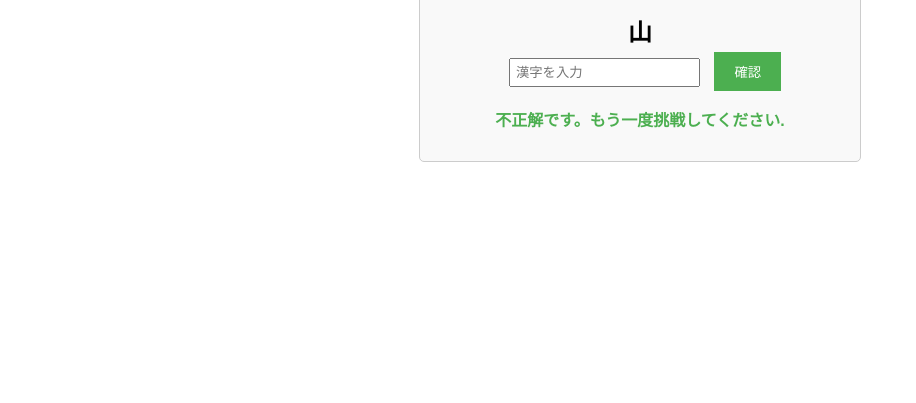
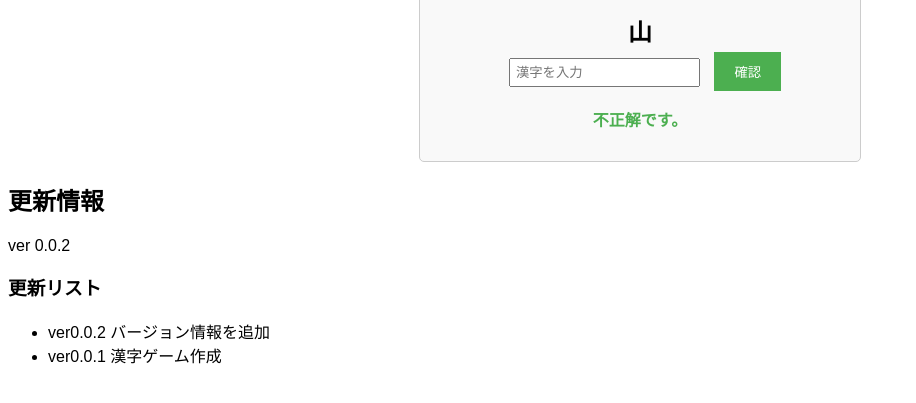
Before and after one commit to hukusann/kanji_game, a plain HTML site: page index.html in a window 1280 px wide. Both pictures are taken after a click on the button "確認". Shown: the part 145-548 px from the top of the page, without its empty margins (0-916 px from the left). Drawn offline with Linux system fonts and the light colour scheme.

Commit message:
Add files via upload

```diff
--- a/index.html
+++ b/index.html
@@ -2,7 +2,7 @@
 <html>
 <head>
     <meta charset="UTF-8">
-    <title>漢字当てゲーム</title>
+    <title>漢字当てゲーム ver 0.0.1</title>
     <link rel="stylesheet" type="text/css" href="style.css">
 </head>
 <body>
@@ -16,6 +16,14 @@
         <button id="check-button">確認</button>
         <p id="result"></p>
     </div>
+    <div class="updates">
+        <h2>更新情報</h2>
+        <p>ver 0.0.2</p>
+        <h3>更新リスト</h3>
+        <ul>
+            <li>ver0.0.2 バージョン情報を追加</li>
+            <li>ver0.0.1 漢字ゲーム作成</li>
+        </ul>
     <script src="script.js"></script>
 </body>
 </html>
--- a/script.js
+++ b/script.js
@@ -46,6 +46,6 @@ checkButton.addEventListener("click", () => {
             }
         }, 2000); // 2秒後に次の問題に進む
     } else {
-        resultMessage.textContent = "不正解です。もう一度挑戦してください.";
+        resultMessage.textContent = "不正解です。";
     }
 });
```
